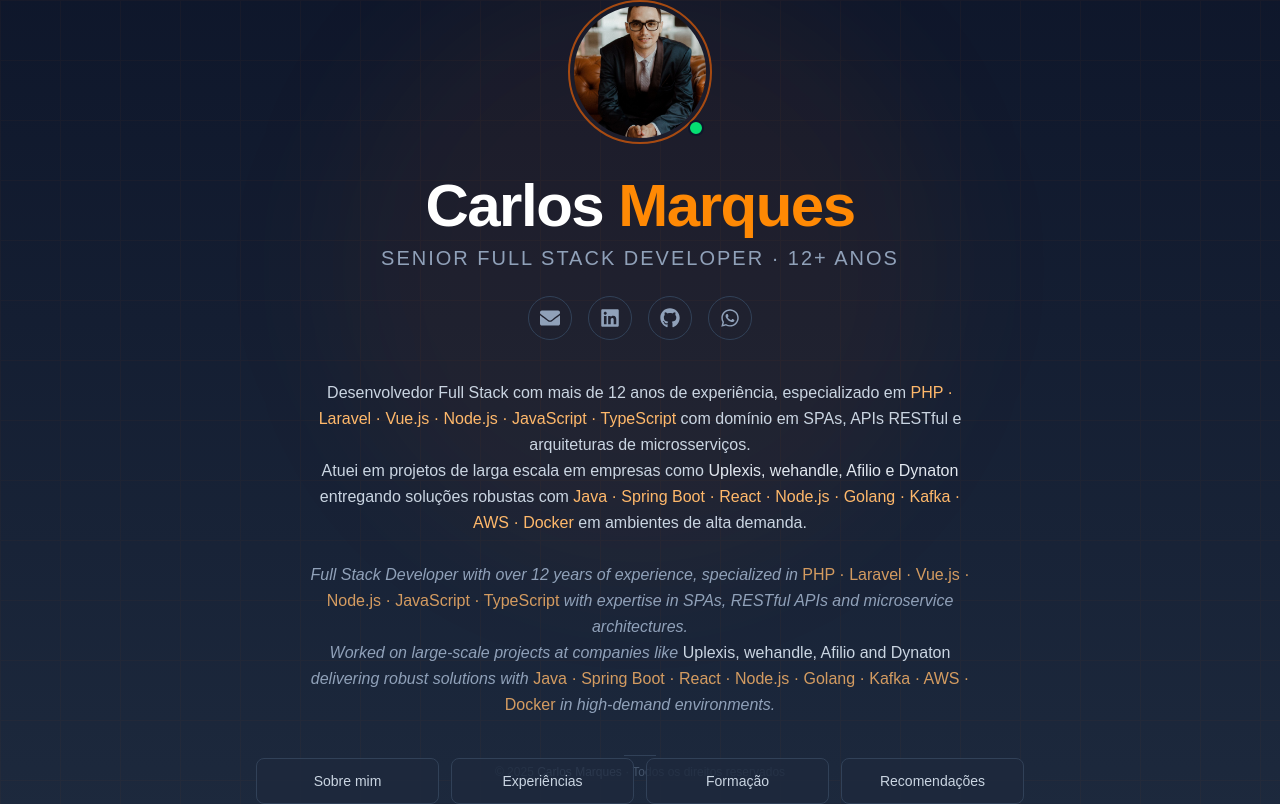
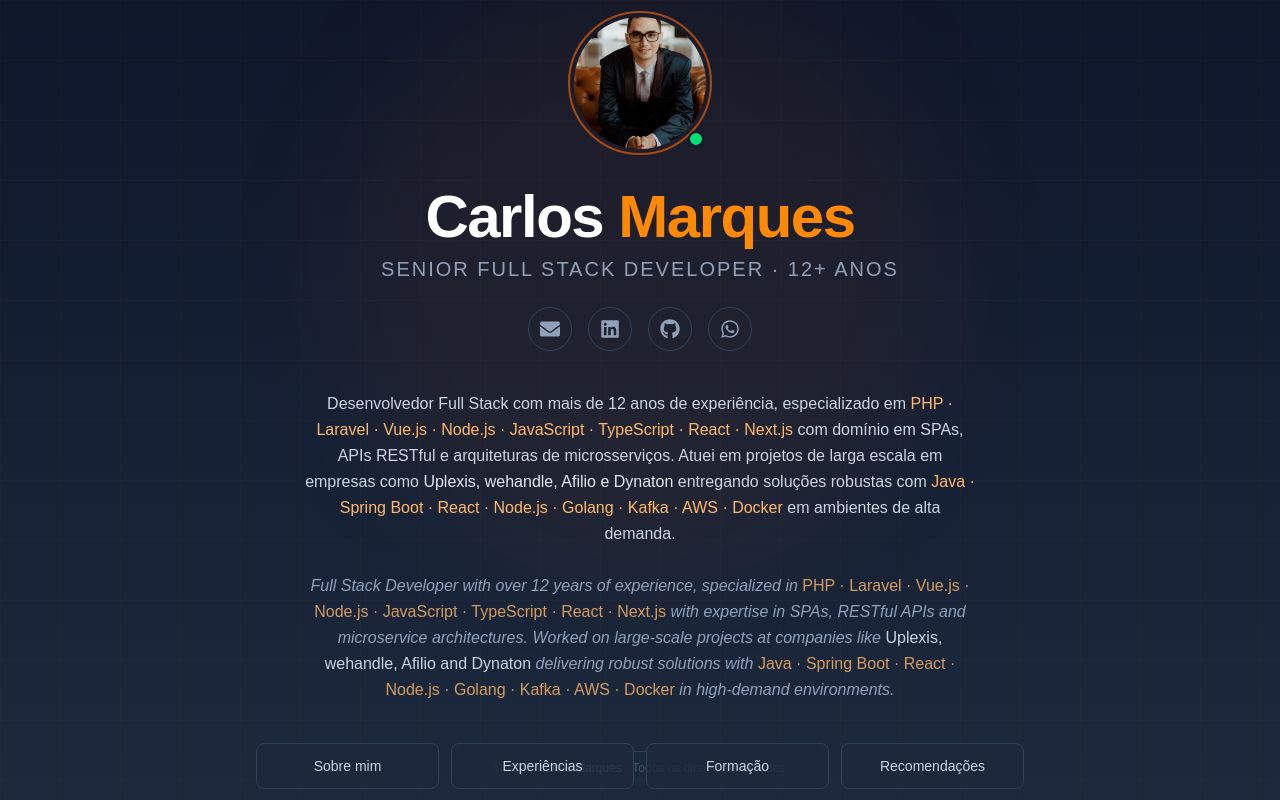
Before and after one commit to carlosmarques00/portfolio-carlos, a Next.js app: page / in a window 1280 px wide. Built offline with nearby package versions, Linux system fonts and the light colour scheme.

Commit message:
Update developer description and skills in page.tsx

```diff
--- a/src/app/page.tsx
+++ b/src/app/page.tsx
@@ -83,27 +83,25 @@ export default function Home() {
                 </motion.div>
 
                 <motion.p
-                    className="text-slate-300 text-center text-base leading-relaxed max-w-2xl mb-10 space-y-2"
+                    className="text-slate-300 text-center text-base leading-relaxed max-w-2xl mb-10 space-y-4"
                     initial={{ opacity: 0, y: 12 }}
                     animate={{ opacity: 1, y: 0 }}
                     transition={{ duration: 0.6, delay: 0.45 }}
                 >
-                    Desenvolvedor Full Stack com mais de 12 anos de experiência, especializado em{" "}
-                    <span className="text-orange-300 font-medium">PHP · Laravel · Vue.js · Node.js · JavaScript · TypeScript</span>
-                    {" "}com domínio em SPAs, APIs RESTful e arquiteturas de microsserviços.{" "}
-                    <br className="hidden md:block" />
-                    Atuei em projetos de larga escala em empresas como{" "}
-                    <span className="text-slate-200 font-medium">Uplexis, wehandle, Afilio e Dynaton</span>
-                    {" "}entregando soluções robustas com{" "}
-                    <span className="text-orange-300 font-medium">Java · Spring Boot · React · Node.js · Golang · Kafka · AWS · Docker</span>
-                    {" "}em ambientes de alta demanda.
+                    <span>
+                        Desenvolvedor Full Stack com mais de 12 anos de experiência, especializado em{" "}
+                        <span className="text-orange-300 font-medium">PHP · Laravel · Vue.js · Node.js · JavaScript · TypeScript · React · Next.js</span>
+                        {" "}com domínio em SPAs, APIs RESTful e arquiteturas de microsserviços. Atuei em projetos de larga escala em empresas como{" "}
+                        <span className="text-slate-200 font-medium">Uplexis, wehandle, Afilio e Dynaton</span>
+                        {" "}entregando soluções robustas com{" "}
+                        <span className="text-orange-300 font-medium">Java · Spring Boot · React · Node.js · Golang · Kafka · AWS · Docker</span>
+                        {" "}em ambientes de alta demanda.
+                    </span>
                     <br /><br />
-                    <span className="text-slate-400 italic">
+                    <span className="text-slate-400 italic block">
                         Full Stack Developer with over 12 years of experience, specialized in{" "}
-                        <span className="text-orange-300/80 not-italic font-medium">PHP · Laravel · Vue.js · Node.js · JavaScript · TypeScript</span>
-                        {" "}with expertise in SPAs, RESTful APIs and microservice architectures.{" "}
-                        <br className="hidden md:block" />
-                        Worked on large-scale projects at companies like{" "}
+                        <span className="text-orange-300/80 not-italic font-medium">PHP · Laravel · Vue.js · Node.js · JavaScript · TypeScript · React · Next.js</span>
+                        {" "}with expertise in SPAs, RESTful APIs and microservice architectures. Worked on large-scale projects at companies like{" "}
                         <span className="text-slate-300 not-italic font-medium">Uplexis, wehandle, Afilio and Dynaton</span>
                         {" "}delivering robust solutions with{" "}
                         <span className="text-orange-300/80 not-italic font-medium">Java · Spring Boot · React · Node.js · Golang · Kafka · AWS · Docker</span>
```
